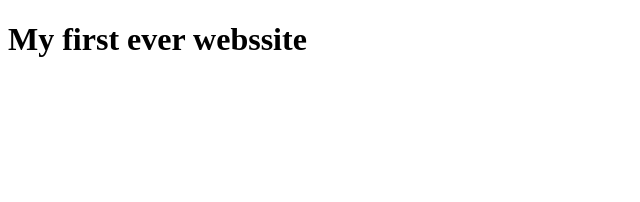
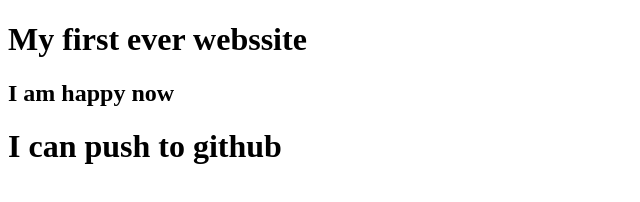
Before and after one commit to rahatahmedsaahir/rahat-website, a plain HTML site: page index.html in a window 1280 px wide. Shown: the whole page, without its empty margins (0-640 px from the left). Drawn offline with Linux system fonts and the light colour scheme.

Commit message:
feeling happy

```diff
--- a/index.html
+++ b/index.html
@@ -7,6 +7,7 @@
 </head>
 <body>
     <h1>My first ever webssite</h1>
-
+    <h2>I am happy now</h2>
+    <h1>I can push to github</h1>
 </body>
 </html>
```
